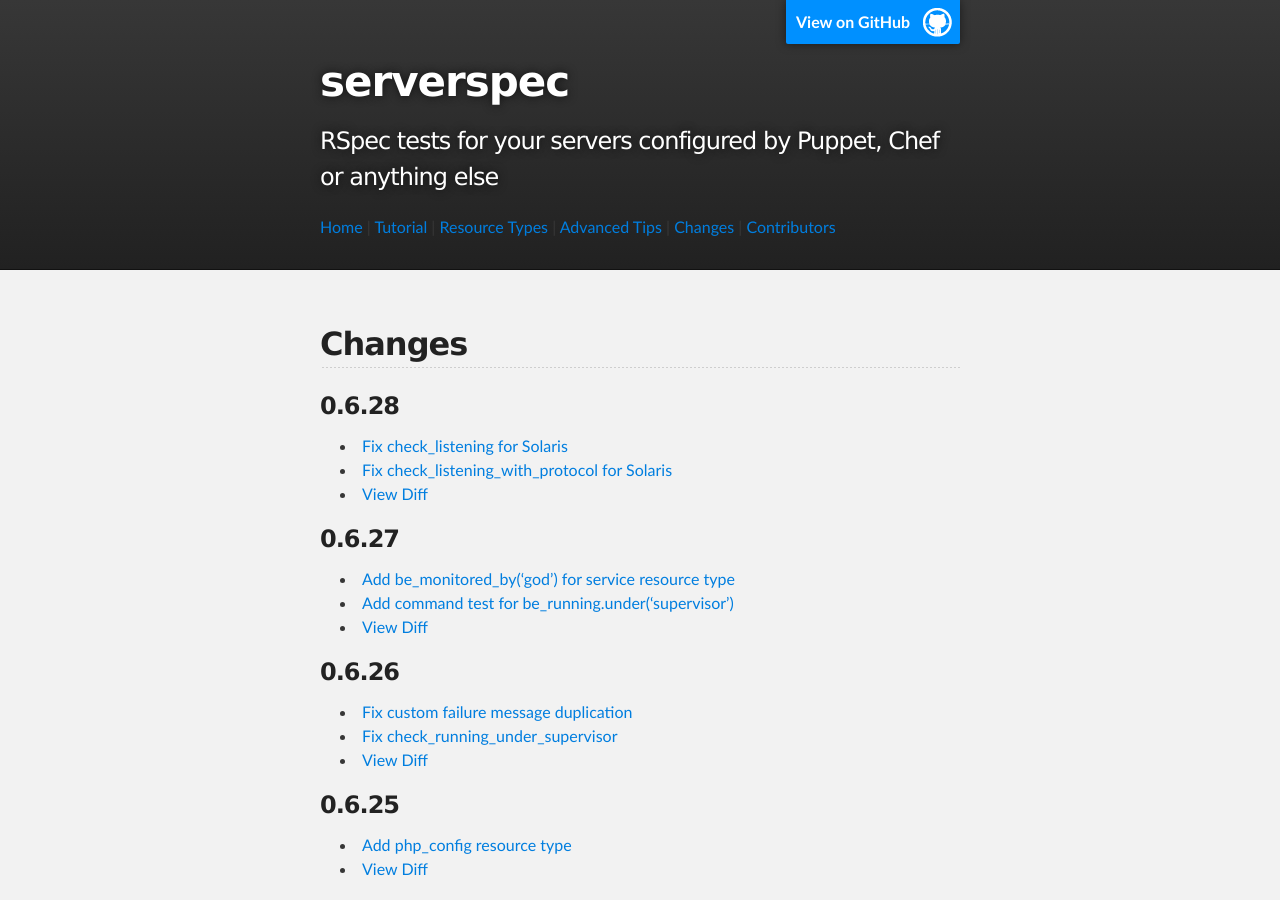
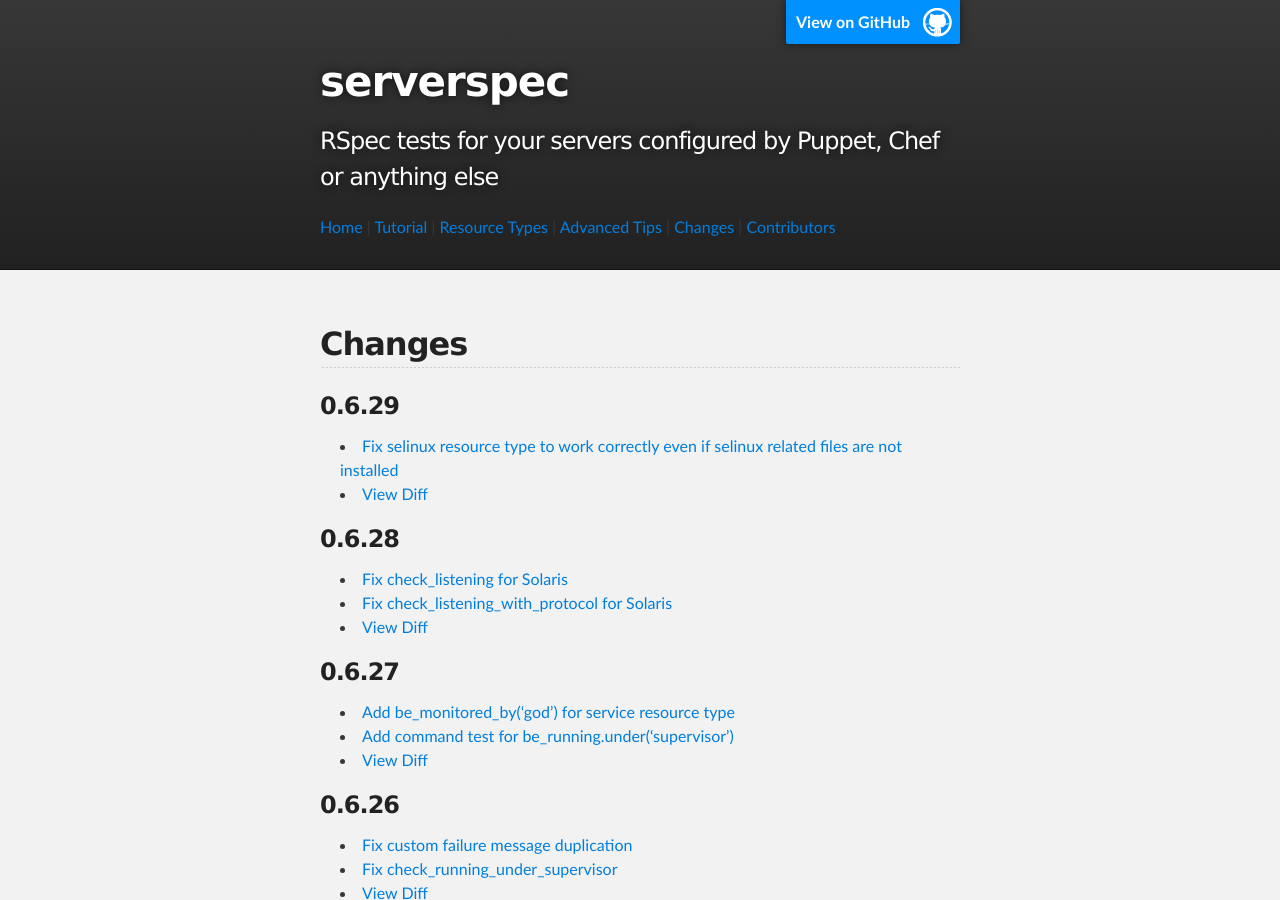
Before and after one commit to serverspec/serverspec.github.io, a Jekyll site: the page built from changes.md, in a window 1280 px wide and 900 px high. Built offline with Jekyll 4.4.1, drawn with Linux system fonts in a browser that asks for light colours; Markdown is read by kramdown in place of the engine named in the settings.

Commit message:
Add changes of v0.6.29

```diff
--- a/changes.md
+++ b/changes.md
@@ -4,6 +4,11 @@ title: Changes
 ---
 
 ## Changes
+
+### 0.6.29
+
+ * [Fix selinux resource type to work correctly even if selinux related files are not installed](https://github.com/serverspec/serverspec/pull/217)
+ * [View Diff](https://github.com/serverspec/serverspec/compare/v0.6.28...v0.6.29)
 
 ### 0.6.28
 
```
